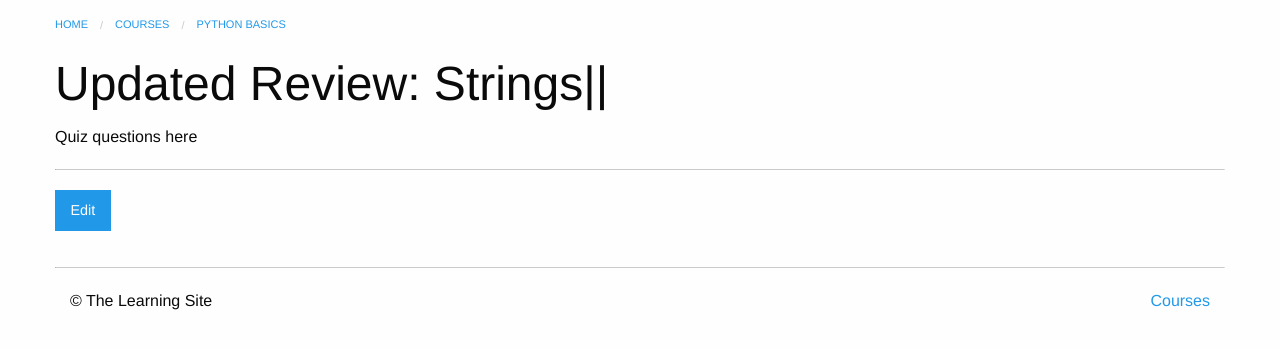
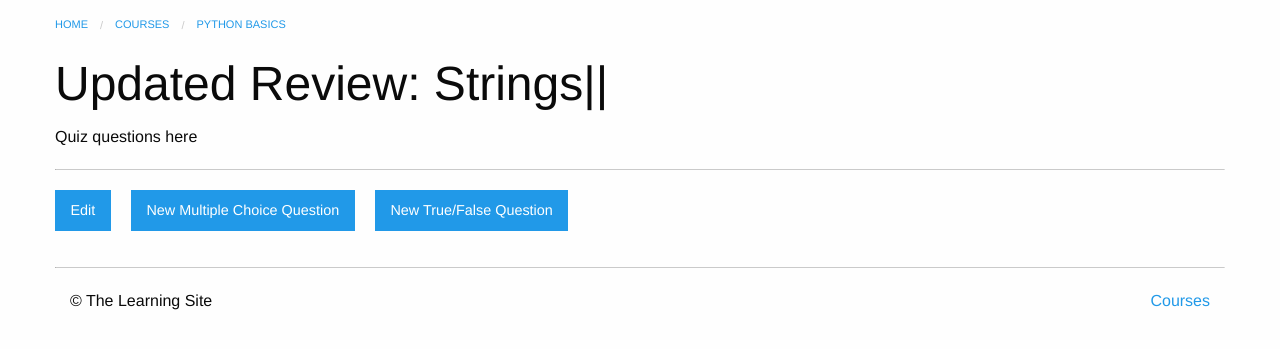
Before and after one commit to abdobarrerac/LearningSite, a Django app: a page that uses courses/templates/courses/quiz_detail.html in a window 1280 px wide. Shown: the part 54-403 px from the top of the page. Run offline with Django 3.2, Linux system fonts and the light colour scheme; a user stored in the database is signed in; data comes from the database, SQL or seed files in the repository; both versions use the stored data as it was after the commit.

Commit message:
MC and TF type of questions forms

```diff
--- a/courses/templates/courses/quiz_detail.html
+++ b/courses/templates/courses/quiz_detail.html
@@ -16,7 +16,9 @@
         </article>
         {% if user.is_authenticated %}
         <hr>
-        <a href="{% url 'courses:edit_quiz' course_pk=step.course.pk quiz_pk=step.pk %}" class="button">Edit</a>
+            <a href="{% url 'courses:edit_quiz' course_pk=step.course.pk quiz_pk=step.pk %}" class="button">Edit</a>
+            <a href="{% url 'courses:create_question' quiz_pk=step.pk question_type='mc' %}" class="button">New Multiple Choice Question</a>
+            <a href="{% url 'courses:create_question' quiz_pk=step.pk question_type='tf' %}" class="button">New True/False Question</a>
         {% endif %}
     </div>
 {% endblock %}
--- a/courses/urls.py
+++ b/courses/urls.py
@@ -12,5 +12,7 @@ urlpatterns = [
         name='create_quiz'),
     url(r'(?P<course_pk>\d+)/edit_quiz/(?P<quiz_pk>\d+)/$', views.quiz_edit,
         name='edit_quiz'),
+    url(r'(?P<quiz_pk>\d+)/create_question/(?P<question_type>mc|tf)/$',
+        views.create_question, name='create_question'),
     url(r'(?P<pk>\d+)/$', views.course_detail, name='detail'),
 ]
--- a/courses/views.py
+++ b/courses/views.py
@@ -61,3 +61,26 @@ def quiz_edit(request, course_pk, quiz_pk):
             messages.success(request, "Updated {}".format(form.cleaned_data['title']))
             return HttpResponseRedirect(quiz.get_absolute_url())
     return render(request, 'courses/quiz_form.html', {'form': form, 'course': quiz.course})
+
+@login_required
+def create_question(request, quiz_pk, question_type):
+    quiz = get_object_or_404(models.Quiz, pk=quiz_pk)
+    if question_type == 'tf':
+        form_class = forms.TrueFalseQuestionForm
+    else:
+        form_class = forms.MultipleChoiceQuestion
+
+    form = form_class()
+
+    if request.method == 'POST':
+        form = form_class(request.POST)
+        if form.is_valid():
+            question = form.save(commit=False)
+            question.quiz = quiz
+            question.save()
+            messages.success(request, "Added Question")
+            return HttpResponseRedirect(quiz.get_absolute_url())
+    return render(request, 'courses/question_form.html', {
+        'quiz': quiz,
+        'form': form
+    })
```
Also changed, not shown: courses/templates/courses/question_form.html (added, +21 -0 lines), db.sqlite3.
